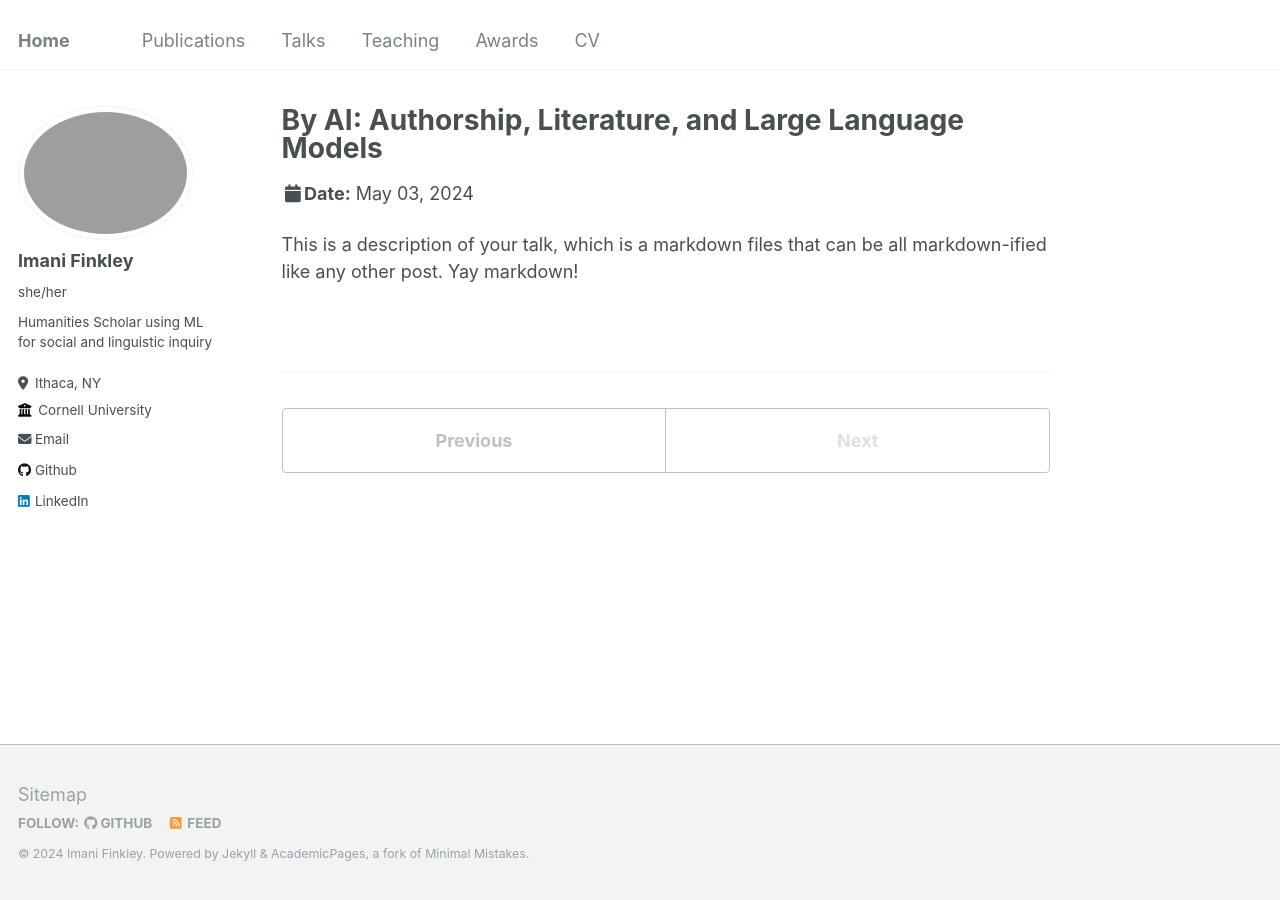
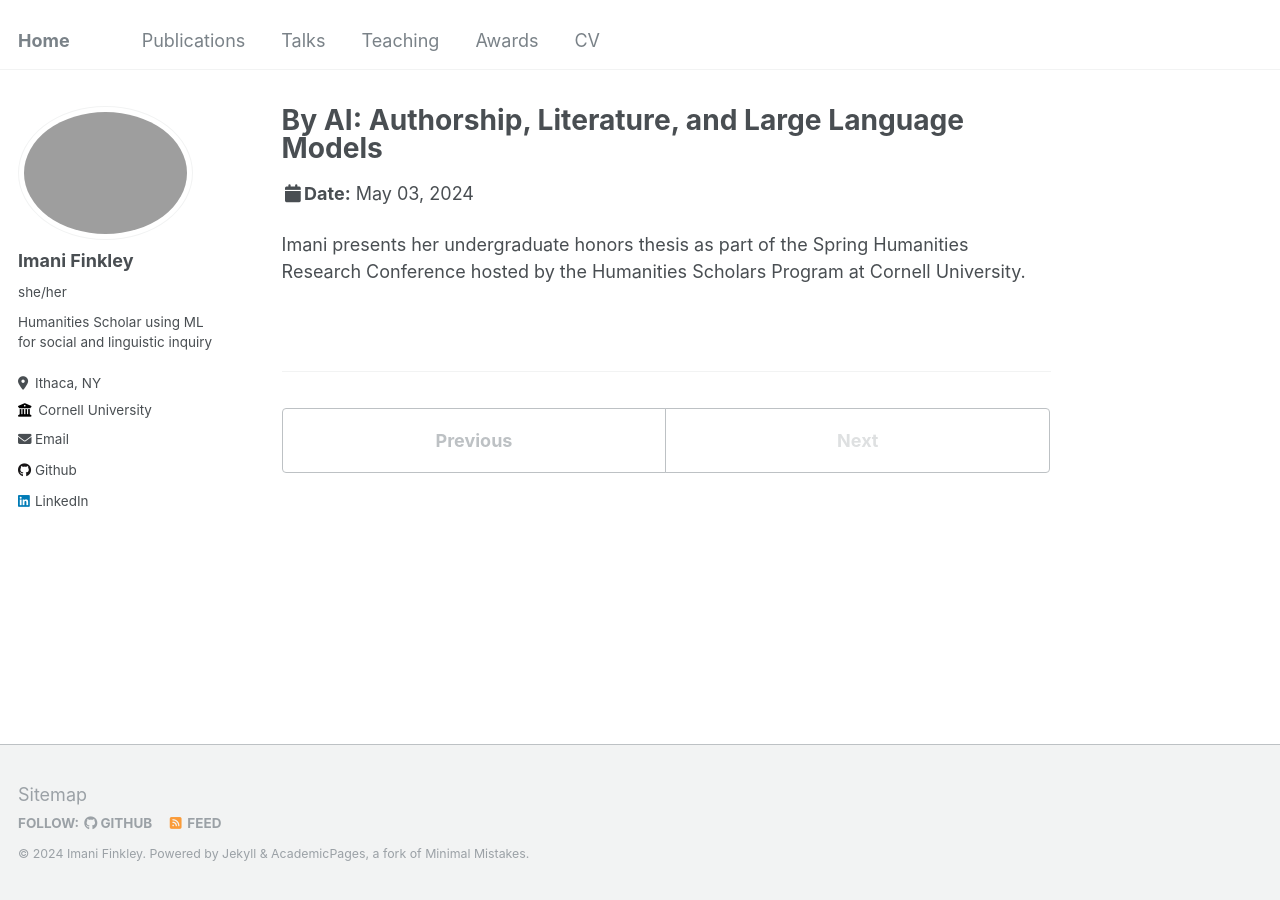
Before and after one commit to imanif/imanif.github.io, a Jekyll site: the page built from _talks/ugradthesis.md, in a window 1280 px wide. Built offline with Jekyll 4.4.1, drawn with Linux system fonts in a browser that asks for light colours.

Commit message:
update thesis description

```diff
--- a/_talks/ugradthesis.md
+++ b/_talks/ugradthesis.md
@@ -8,4 +8,4 @@ date: 2024-05-03
 location: "Ithaca, NY"
 ---
 
-This is a description of your talk, which is a markdown files that can be all markdown-ified like any other post. Yay markdown!
+Imani presents her undergraduate honors thesis as part of the Spring Humanities Research Conference hosted by the Humanities Scholars Program at Cornell University.
```
